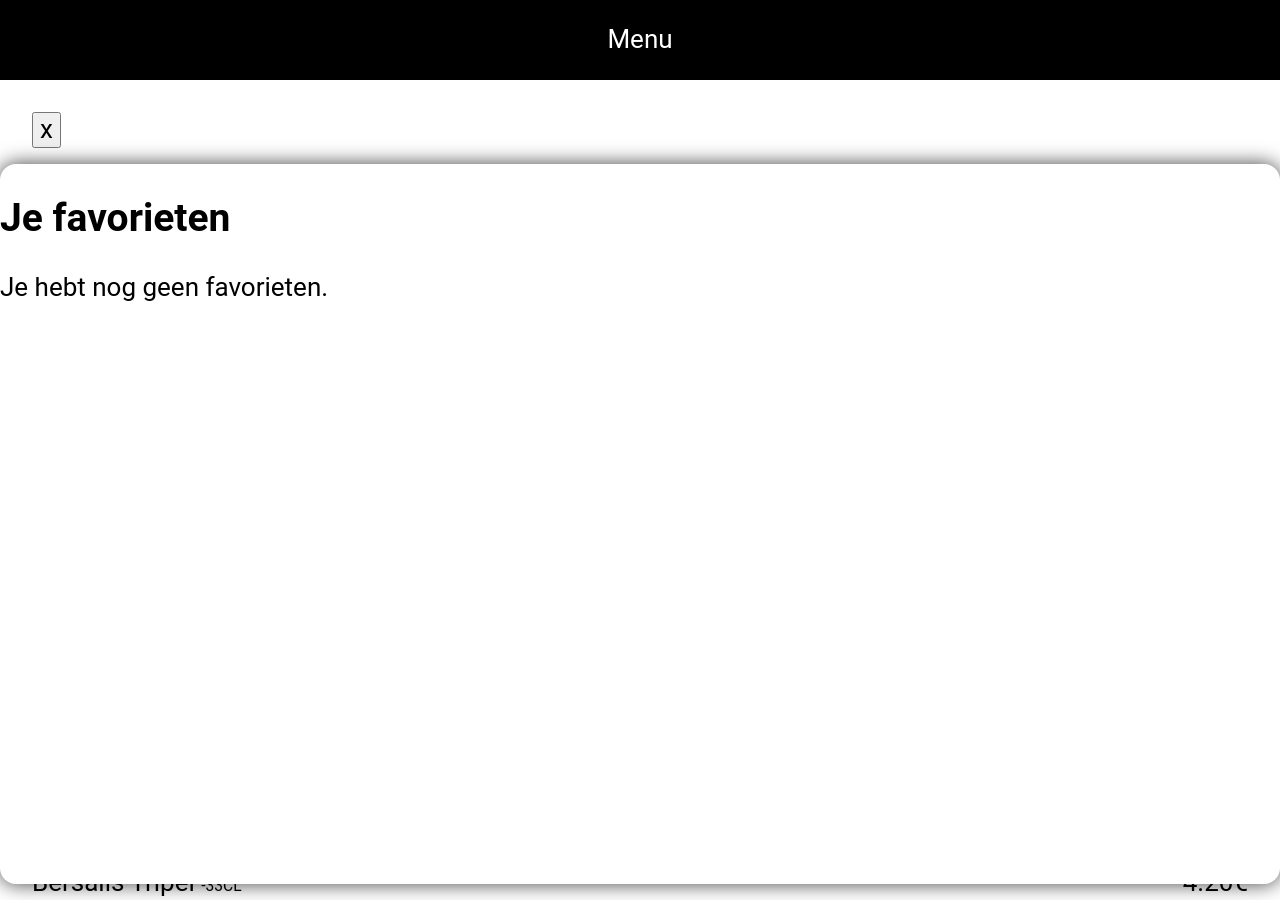
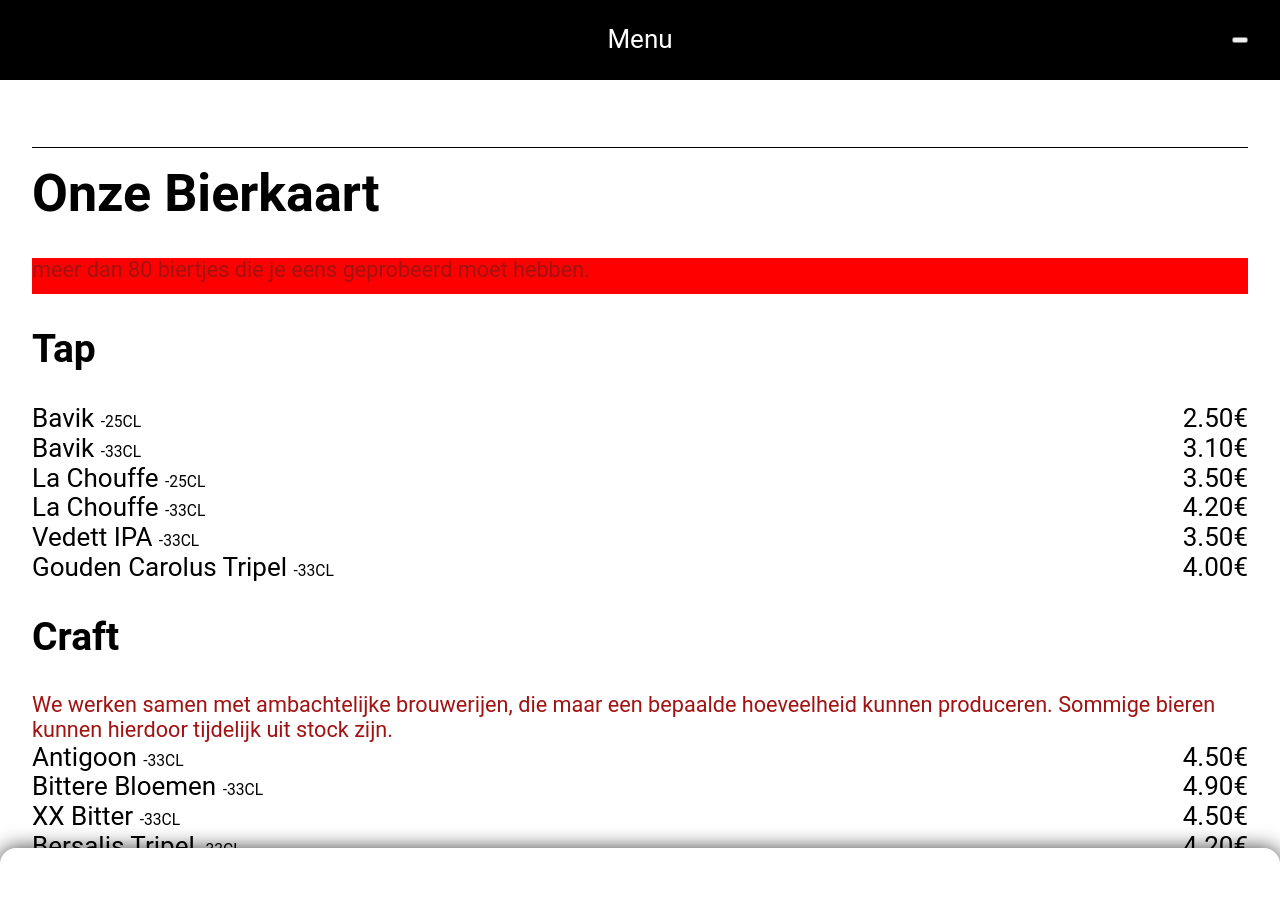
Before and after one commit to Talha-Bayansar/menucard, a React (Create React App) app: page / in a window 1280 px wide. Shown: the top 900 px of the page. Built offline with nearby package versions, Linux system fonts and the light colour scheme.

Commit message:
oef2.5 almost done, only heart icon needs to be added

```diff
--- a/src/App.js
+++ b/src/App.js
@@ -1,13 +1,13 @@
 import React, { useState } from "react";
 import "normalize.css";
 import "./App.css";
-import Category from "./components/Category";
 import { PRODUCTS_DATA } from "./data/products_data";
-import Subcategory from "./components/Subcategory";
-import Navbar from "./components/Navbar";
+import Navbar from "./components/product/Navbar";
 import styled from "@emotion/styled";
-import ProductLine from "./components/ProductLine";
-import InfoBox from "./components/InfoBox";
+import ProductLine from "./components/product/ProductLine";
+import InfoBox from "./components/ui/InfoBox";
+import MenuCardPage from "./components/product/MenuCardPage";
+import FavoritesInfoBox from "./components/product/FavoritesInfoBox";
 
 const StyledApp = styled.div`
   padding: 7rem 2rem;
@@ -15,6 +15,7 @@
 
 function App() {
   const [favorites, setFavorites] = useState([]);
+  const [isFavoritesInfoBoxOpen, setIsFavoritesInfoBoxOpen] = useState(false);
 
   const isFavorite = (product) => {
     return favorites.find((f) => f.id === product.id);
@@ -32,30 +33,27 @@
 
   return (
     <StyledApp className="app">
-      <Navbar name="Menu" />
-      <InfoBox>
-        <h2>Je favorieten</h2>
+      <Navbar
+        setIsFavoritesInfoBoxOpen={setIsFavoritesInfoBoxOpen}
+        name="Menu"
+      />
+      <FavoritesInfoBox
+        isFavoritesInfoBoxOpen={isFavoritesInfoBoxOpen}
+        setFavoritesIsInfoBoxOpen={setIsFavoritesInfoBoxOpen}
+      >
         <div>
-          {favorites.length !== 0
-            ? favorites.map((f) => <ProductLine key={f.id} product={f} />)
-            : "Je hebt nog geen favorieten."}
+          <h2>Je favorieten</h2>
+          <div>
+            {favorites.length !== 0
+              ? favorites.map((f) => <ProductLine key={f.id} product={f} />)
+              : "Je hebt nog geen favorieten."}
+          </div>
         </div>
-      </InfoBox>
-      {PRODUCTS_DATA.map((category) => (
-        <Category key={category.name} category={category}>
-          {category.subcategories.map((sc) => (
-            <Subcategory key={sc.name} subCategory={sc}>
-              {sc.products.map((p) => (
-                <ProductLine
-                  key={p.id}
-                  product={p}
-                  toggle={() => toggleProductIsFavorite(p)}
-                />
-              ))}
-            </Subcategory>
-          ))}
-        </Category>
-      ))}
+      </FavoritesInfoBox>
+      <MenuCardPage
+        PRODUCTS_DATA={PRODUCTS_DATA}
+        toggleProductIsFavorite={toggleProductIsFavorite}
+      />
     </StyledApp>
   );
 }
--- /dev/null
+++ b/src/components/product/FavoritesInfoBox.js
@@ -0,0 +1,17 @@
+import React from "react";
+import InfoBox from "../ui/InfoBox";
+
+function FavoritesInfoBox(props) {
+  const { isFavoritesInfoBoxOpen, setFavoritesIsInfoBoxOpen } = props;
+
+  return (
+    <InfoBox
+      isInfoBoxOpen={isFavoritesInfoBoxOpen}
+      setIsInfoBoxOpen={setFavoritesIsInfoBoxOpen}
+    >
+      {props.children}
+    </InfoBox>
+  );
+}
+
+export default FavoritesInfoBox;
--- /dev/null
+++ b/src/components/product/MenuCardPage.js
@@ -0,0 +1,29 @@
+import React from "react";
+import ProductLine from "./ProductLine";
+import Category from "./Category";
+import Subcategory from "./Subcategory";
+
+function MenuCardPage(props) {
+  const { toggleProductIsFavorite, PRODUCTS_DATA } = props;
+  return (
+    <>
+      {PRODUCTS_DATA.map((category) => (
+        <Category key={category.name} category={category}>
+          {category.subcategories.map((sc) => (
+            <Subcategory key={sc.name} subCategory={sc}>
+              {sc.products.map((p) => (
+                <ProductLine
+                  key={p.id}
+                  product={p}
+                  toggle={() => toggleProductIsFavorite(p)}
+                />
+              ))}
+            </Subcategory>
+          ))}
+        </Category>
+      ))}
+    </>
+  );
+}
+
+export default MenuCardPage;
--- a/src/Components/Navbar.js
+++ b/src/components/product/Navbar.js
@@ -23,10 +23,19 @@
   }
 `;
 
+const StyledButton = styled.button`
+  position: absolute;
+  right: 2rem;
+`;
+
 function Navbar(props) {
+  const { setIsFavoritesInfoBoxOpen } = props;
   return (
     <StyledNavbar className={props.className}>
       <StyledName href="#">{props.name}</StyledName>
+      <StyledButton
+        onClick={() => setIsFavoritesInfoBoxOpen(true)}
+      ></StyledButton>
     </StyledNavbar>
   );
 }
--- a/src/Components/TestStuff.js
+++ b/src/components/product/TestStuff.js
@@ -1,5 +1,5 @@
 import React, { useState } from "react";
-import { PRODUCTS_DATA } from "../data/products_data";
+import { PRODUCTS_DATA } from "../../data/products_data";
 import styled from "@emotion/styled";
 
 const StyledTestStuff = styled.div`
--- a/src/Components/InfoBox.js
+++ b/src/components/ui/InfoBox.js
@@ -7,12 +7,23 @@
   position: fixed;
   left: 0;
   border-radius: 1rem;
+  padding: 2rem;
   width: 100vw;
   height: 90vh;
   margin-top: 1rem;
   transform: ${(props) =>
     props.visible ? "translateY(0%)" : "translateY(100%)"};
   transition: transform 0.3s ease-in-out;
+  display: flex;
+  justify-content: space-between;
+  align-items: baseline;
+`;
+
+const StyledButton = styled.button`
+  border: none;
+  background-color: white;
+  cursor: pointer;
+  outline: none;
 `;
 
 const StyledOverlay = styled.div`
@@ -26,27 +37,24 @@
 `;
 
 function InfoBox(props) {
-  const [isInfoBoxOpen, setIsInfoBoxOpen] = useState(true);
-  let icon = "+";
-  if (isInfoBoxOpen) {
-    icon = "x";
-  } else {
-    icon = "+";
-  }
+  const { isInfoBoxOpen, setIsInfoBoxOpen } = props;
+  let icon = "x";
   return (
     <>
-      <button
-        onClick={() => {
-          setIsInfoBoxOpen(!isInfoBoxOpen);
-        }}
-      >
-        {icon}
-      </button>
       <StyledOverlay
         isInfoBoxOpen={isInfoBoxOpen}
         onClick={() => setIsInfoBoxOpen(false)}
       />
-      <StyledInfoBox visible={isInfoBoxOpen}>{props.children}</StyledInfoBox>
+      <StyledInfoBox visible={isInfoBoxOpen}>
+        {props.children}
+        <StyledButton
+          onClick={() => {
+            setIsInfoBoxOpen(!isInfoBoxOpen);
+          }}
+        >
+          {icon}
+        </StyledButton>
+      </StyledInfoBox>
     </>
   );
 }
```
Also changed, not shown: src/components/product/Category.js (renamed from src/Components/Category.js), src/components/product/Note.js (renamed from src/Components/Note.js), src/components/product/ProductLine.js (renamed from src/Components/ProductLine.js), src/components/product/Subcategory.js (renamed from src/Components/Subcategory.js).
